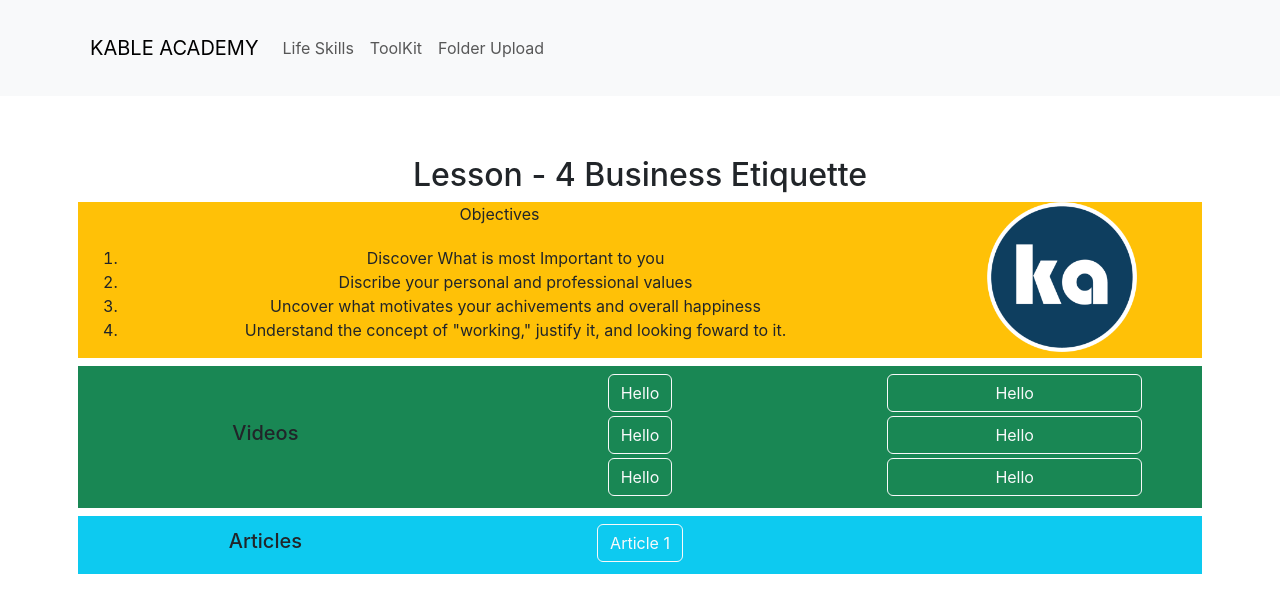
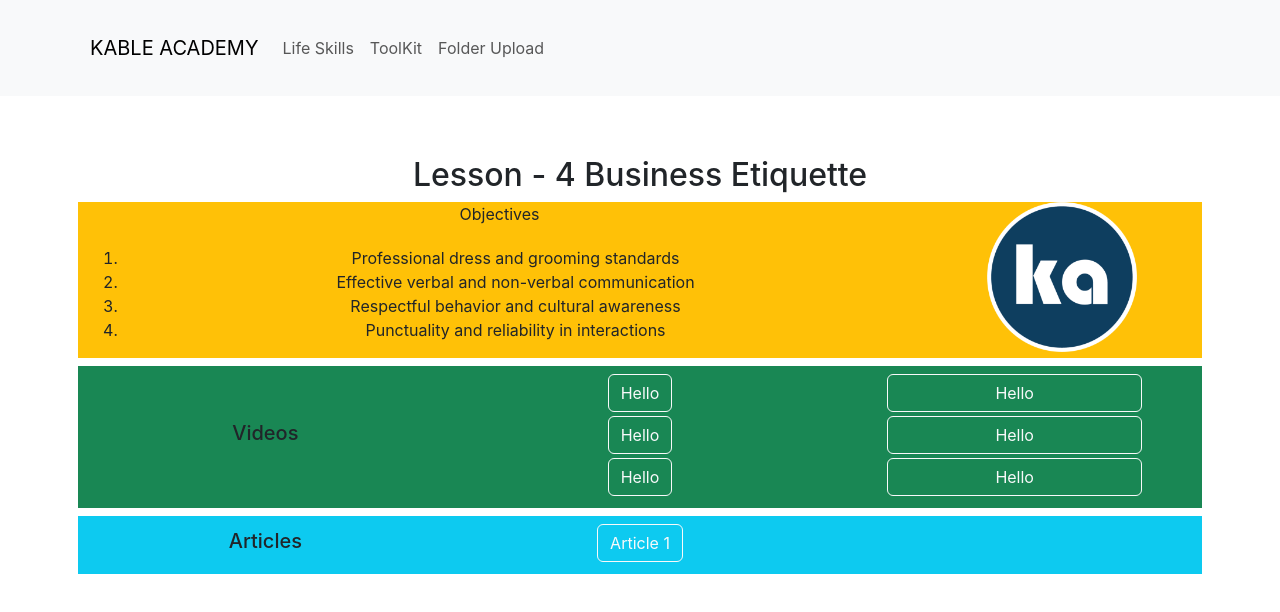
Before and after one commit to SDresmann/Kable-Career, a React (Create React App) app: page /business-etiquette in a window 1280 px wide. Shown: the top 612 px of the page. Built offline with nearby package versions, Linux system fonts and the light colour scheme.

Commit message:
fixing resumes

```diff
--- a/src/pages/BusinessEtiquette.js
+++ b/src/pages/BusinessEtiquette.js
@@ -9,10 +9,10 @@
                 <div className='col-9'>
                     <p>Objectives</p>
                     <ol>
-                        <li>Discover What is most Important to you</li>
-                        <li>Discribe your personal and professional values</li>
-                        <li>Uncover what motivates your achivements and overall happiness</li>
-                        <li>Understand the concept of "working," justify it, and looking foward to it.</li>
+                        <li>Professional dress and grooming standards</li>
+                        <li>Effective verbal and non-verbal communication</li>
+                        <li>Respectful behavior and cultural awareness</li>
+                        <li>Punctuality and reliability in interactions</li>
                     </ol>
                 </div>
                 <div className='col-3'>
--- a/src/pages/CraftingThePerfectElevatorPitch.js
+++ b/src/pages/CraftingThePerfectElevatorPitch.js
@@ -8,10 +8,10 @@
                 <div className='col-9'>
                     <p>Objectives</p>
                     <ol>
-                        <li>Discover What is most Important to you</li>
-                        <li>Discribe your personal and professional values</li>
-                        <li>Uncover what motivates your achivements and overall happiness</li>
-                        <li>Understand the concept of "working," justify it, and looking foward to it.</li>
+                        <li>Learn how to engage in a strong opening</li>
+                        <li>Discribe your experties</li>
+                        <li>Making the elevator pitch the right length</li>
+                        <li>End with a call to action</li>
                     </ol>
                 </div>
                 <div className='col-3'>
--- a/src/pages/EffectiveCommunicationAndNetwork.js
+++ b/src/pages/EffectiveCommunicationAndNetwork.js
@@ -10,9 +10,9 @@
                     <p>Objectives</p>
                     <ol>
                         <li>How to speak to recruters</li>
-                        <li>Discribe your personal and professional values</li>
-                        <li>Uncover what motivates your achivements and overall happiness</li>
-                        <li>Understand the concept of "working," justify it, and looking foward to it.</li>
+                        <li>Learn how to market yourself on Linkeden</li>
+                        <li>Creating professional emails</li>
+                        <li>Appropriate talk in the work place</li>
                     </ol>
                 </div>
                 <div className='col-3'>
--- a/src/pages/JobSearch.js
+++ b/src/pages/JobSearch.js
@@ -9,10 +9,10 @@
                 <div className='col-9'>
                     <p>Objectives</p>
                     <ol>
-                        <li>Discover What is most Important to you</li>
-                        <li>Discribe your personal and professional values</li>
-                        <li>Uncover what motivates your achivements and overall happiness</li>
-                        <li>Understand the concept of "working," justify it, and looking foward to it.</li>
+                        <li>Research and identify target job opportunities</li>
+                        <li>Tailor your resume and cover letter for each role</li>
+                        <li>Leverage professional networks and online platforms</li>
+                        <li>Follow up on applications and maintain persistence</li>
                     </ol>
                 </div>
                 <div className='col-3'>
--- a/src/pages/KableAcademyFinalSteps.js
+++ b/src/pages/KableAcademyFinalSteps.js
@@ -9,10 +9,10 @@
         <div className='col-9'>
             <p>Objectives</p>
             <ol>
-                <li>Discover What is most Important to you</li>
-                <li>Discribe your personal and professional values</li>
-                <li>Uncover what motivates your achivements and overall happiness</li>
-                <li>Understand the concept of "working," justify it, and looking foward to it.</li>
+                <li>Highlighting career services</li>
+                <li>Payment options</li>
+                <li>Going over the final weeks</li>
+                <li>Final tips on the job hunt</li>
             </ol>
         </div>
         <div className='col-3'>
--- a/src/pages/ManagingMoneyAndPayment.js
+++ b/src/pages/ManagingMoneyAndPayment.js
@@ -9,7 +9,7 @@
                 <div className='col-9'>
                     <p>Objectives</p>
                     <ol>
-                        <li>Discover What is most Important to you</li>
+                        <li>Payment options</li>
                         <li>Discribe your personal and professional values</li>
                         <li>Uncover what motivates your achivements and overall happiness</li>
                         <li>Understand the concept of "working," justify it, and looking foward to it.</li>
--- a/src/pages/OnTheJobSuccess.js
+++ b/src/pages/OnTheJobSuccess.js
@@ -9,10 +9,10 @@
                 <div className='col-9'>
                     <p>Objectives</p>
                     <ol>
-                        <li>Discover What is most Important to you</li>
-                        <li>Discribe your personal and professional values</li>
-                        <li>Uncover what motivates your achivements and overall happiness</li>
-                        <li>Understand the concept of "working," justify it, and looking foward to it.</li>
+                        <li>Understand and meet job expectations</li>
+                        <li>Communicate effectively with colleagues and supervisors</li>
+                        <li>Continuously develop skills and seek feedback</li>
+                        <li>Demonstrate reliability and a positive work ethic</li>
                     </ol>
                 </div>
                 <div className='col-3'>
--- a/src/pages/ResumeBuilder.js
+++ b/src/pages/ResumeBuilder.js
@@ -37,6 +37,14 @@
 
   return (
     <form onSubmit={handleSubmit}>
+    <ul>
+      <li>Step 1:</li>
+      <p>Enter in the email that is in hubspot. If you don't know what your email is please ask.</p>
+      <li>Step 2:</li>
+      <p>Choose a file make sure that is a pdf or word document.</p>
+      <li>Stpe 3:</li>
+      <p>Click upload resume button and wait till the alert to pop up at the top of the screen.</p>
+    </ul>
       <input type="email" placeholder="Enter email" onChange={handleEmailChange} />
       <input type="file" onChange={handleFileChange} />
       <button type="submit">Upload Resume</button>
--- a/src/pages/TechnicalPrepInterview.js
+++ b/src/pages/TechnicalPrepInterview.js
@@ -9,10 +9,10 @@
                 <div className='col-9'>
                     <p>Objectives</p>
                     <ol>
-                        <li>Discover What is most Important to you</li>
-                        <li>Discribe your personal and professional values</li>
-                        <li>Uncover what motivates your achivements and overall happiness</li>
-                        <li>Understand the concept of "working," justify it, and looking foward to it.</li>
+                        <li>Review fundamental technical concepts and skills</li>
+                        <li>Practice solving coding and problem-solving challenges</li>
+                        <li>Prepare concise and clear explanations for past projects</li>
+                        <li>Develop strategies for answering behavioral questions effectively</li>
                     </ol>
                 </div>
                 <div className='col-3'>
--- a/src/pages/TimeManagement.js
+++ b/src/pages/TimeManagement.js
@@ -9,10 +9,10 @@
                 <div className='col-9'>
                     <p>Objectives</p>
                     <ol>
-                        <li>Discover What is most Important to you</li>
-                        <li>Discribe your personal and professional values</li>
-                        <li>Uncover what motivates your achivements and overall happiness</li>
-                        <li>Understand the concept of "working," justify it, and looking foward to it.</li>
+                        <li>Prioritize tasks effectively</li>
+                        <li>Set realistic goals and deadlines</li>
+                        <li>Minimize distractions</li>
+                        <li>Use tools to track and organize time</li>
                     </ol>
                 </div>
                 <div className='col-3'>
--- a/src/pages/WorkingInTeams.js
+++ b/src/pages/WorkingInTeams.js
@@ -9,10 +9,10 @@
                 <div className='col-9'>
                     <p>Objectives</p>
                     <ol>
-                        <li>Discover What is most Important to you</li>
-                        <li>Discribe your personal and professional values</li>
-                        <li>Uncover what motivates your achivements and overall happiness</li>
-                        <li>Understand the concept of "working," justify it, and looking foward to it.</li>
+                        <li>Foster open and respectful communication</li>
+                        <li>Collaborate to achieve common goals</li>
+                        <li>Embrace diverse perspectives and skills</li>
+                        <li>Share responsibilities and support teammates</li>
                     </ol>
                 </div>
                 <div className='col-3'>
```
Also changed, not shown: 6 other files (tests, documents, lock files or other folders).
